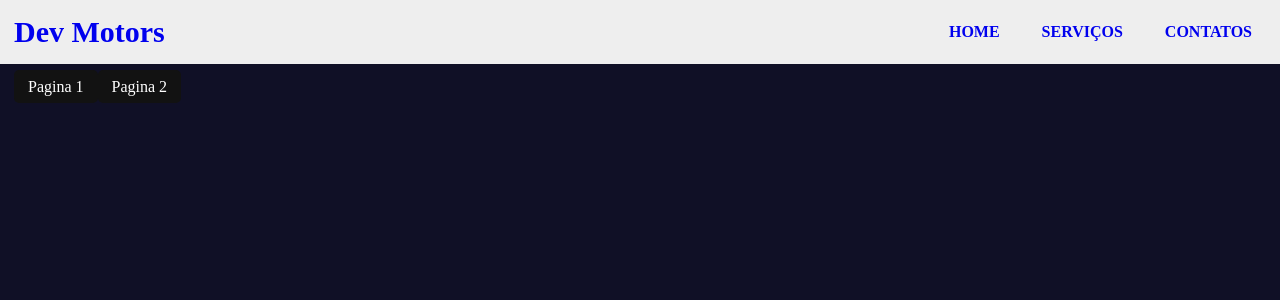
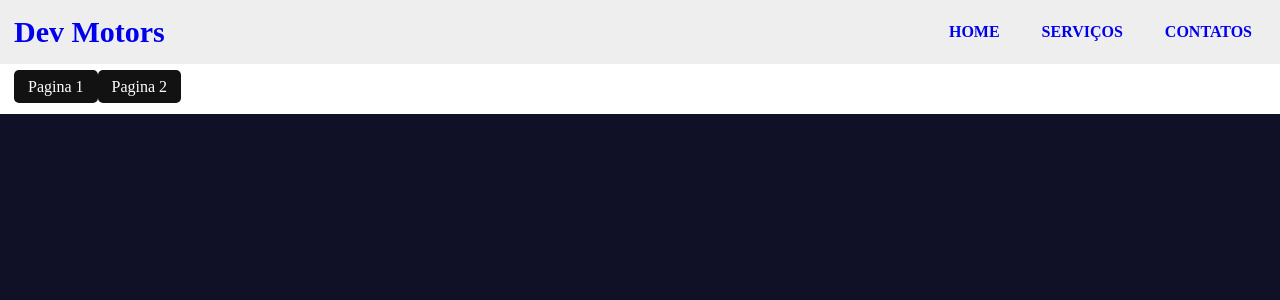
Before and after one commit to FilipeRabelo/app-dev-motors, a Next.js app: page / in a window 1280 px wide. Shown: the top 300 px of the page. Built offline with nearby package versions, Linux system fonts and the light colour scheme.

Commit message:
app-next-dev-motors

```diff
--- a/src/app/components/home-components/subMenu/styles.module.scss
+++ b/src/app/components/home-components/subMenu/styles.module.scss
@@ -3,7 +3,7 @@
   max-width: 1280px;
   padding: 64px 14px 4px 14px;
 
-  background-color: "#FFF";
+  background-color: #FFF;
 }
 
 .subMenuIcon{
```
